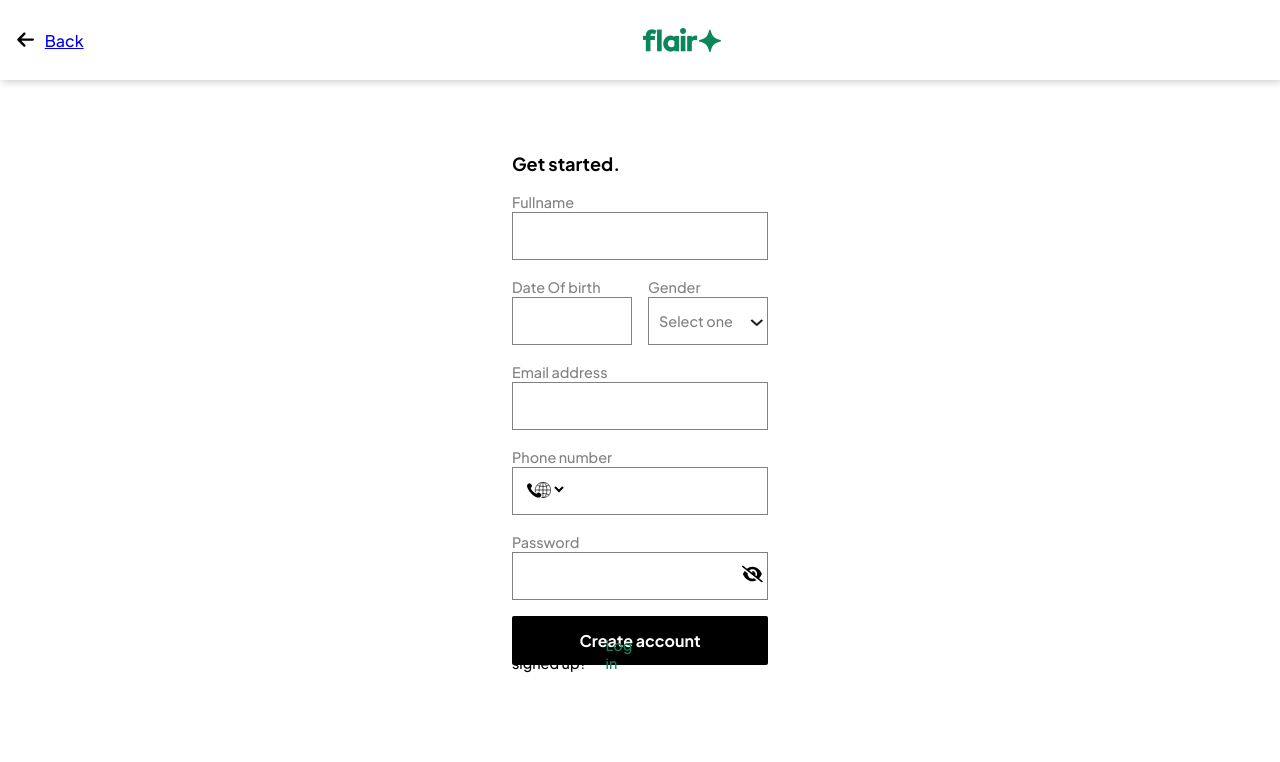
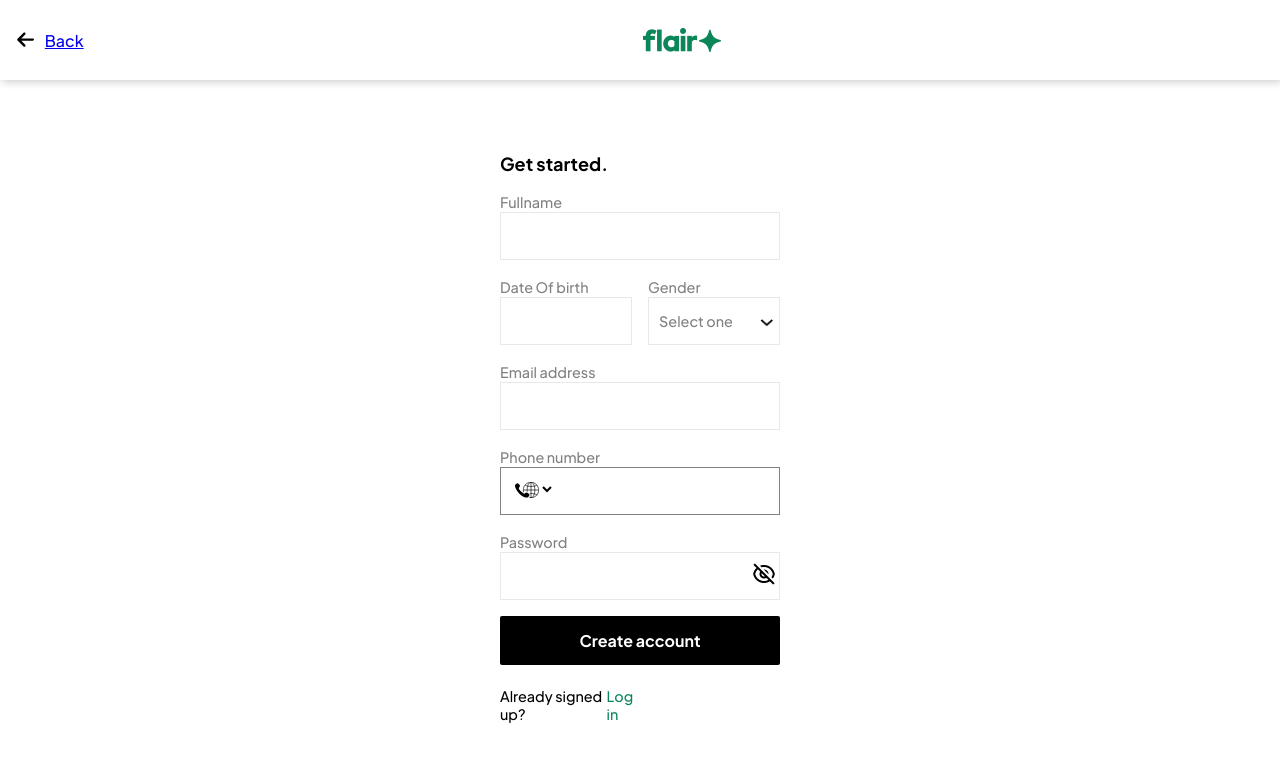
Before and after one commit to nkweku66/flair_inpath_project, a React (Vite) app: page /create in a window 1280 px wide. Shown: the top 762 px of the page. Built offline with nearby package versions, Linux system fonts and the light colour scheme.

Commit message:
add background effect on cards

```diff
--- a/src/pages/accountPage/AccountPage.styles.ts
+++ b/src/pages/accountPage/AccountPage.styles.ts
@@ -9,6 +9,7 @@ interface AccountProps {
     selected?: boolean;
     onClick?: () => void;
     heading?: boolean;
+    disabled?: boolean;
 }
 
 const AccountWrapper = styled.section`
@@ -107,7 +108,7 @@ const Text = styled.p<AccountProps>`
     }
 `
 const Card = styled.div<AccountProps>`
-    background-color: #F5F5F5;
+    background-color: ${(props) => props.selected? '#E8E8E8' : '#F5F5F5'};
     padding: 16px;
     outline: ${(props) => props.selected ? "2px solid #0B8659" : "1px solid #818181"}; ;
     display: flex;
@@ -119,10 +120,6 @@ const Card = styled.div<AccountProps>`
     cursor: pointer;
     transition: border .5s ease-in-out;
     width: 100%;
-
-    &:active{
-        border:2px solid #000;
-    }
 `
 
 const Button = styled(Link)<AccountProps>`
@@ -136,6 +133,7 @@ const Button = styled(Link)<AccountProps>`
     border: none;
     border-radius: 2px;
     color: ${(props) => props.selected ? '#fff' : '#818181'};
+    pointer-events: ${props => props.disabled ? 'none' : 'auto'};
     margin: 32px 0 62px 0;
     padding: 14px 0;
     cursor: pointer;
--- a/src/pages/accountPage/AccountPage.tsx
+++ b/src/pages/accountPage/AccountPage.tsx
@@ -44,7 +44,10 @@ const AccountPage = () => {
                 <S.CardsWrapper>
                     {Cards}
                 </S.CardsWrapper>
-                <S.Button to="/create" selected={selectCardIndex !== null}>
+                <S.Button to="/create"
+                    selected={selectCardIndex !== null}
+                    disabled={selectCardIndex === null}
+                >
                     Next
                     <S.ButtonArrow></S.ButtonArrow>
                 </S.Button>
--- a/src/pages/createAccount/CreateAccount.styles.ts
+++ b/src/pages/createAccount/CreateAccount.styles.ts
@@ -1,5 +1,5 @@
 import styled from "styled-components"
-import { FaArrowLeft, FaEyeSlash } from "react-icons/fa6";
+import { FaArrowLeft } from "react-icons/fa6";
 import PhoneInputWithCountrySelect from "react-phone-number-input";
 import { Link } from 'react-router-dom'
 
@@ -19,7 +19,7 @@ const Form = styled.form`
     }
 
     @media screen and (min-width: 1024px) {
-        padding: 72px 512px 218px 512px;
+        padding: 72px 500px 218px 500px;
     }
 )
 `
@@ -33,7 +33,7 @@ const Lable = styled.label`
 const InputField = styled.input`
     width: 100%;
     height: 48px;
-    border: 1px solid #818181;
+    border: 1px solid #E8E8E8;
     padding: 10px;
     margin-bottom: 16px;
     font-family: "EudoxusSans", san-serif;
@@ -59,7 +59,8 @@ const Inputs = styled.section`
     width: 100%;
 `
 
-const PasswordIcon = styled(FaEyeSlash)`
+const PasswordIcon = styled.img`
+    width: 24px;
     position: absolute;
     top: 50%;
     transform: translateY(-50%);
@@ -95,6 +96,12 @@ const SubText = styled.span`
 
     @media screen and (min-width: 744px) {
         width: 48%;
+    }
+
+    @media screen and (min-width: 1024px){
+        margin-top: 1.5em;
+        width: 50%;
+        top: 0;
     }
 )
 `
--- a/src/pages/createAccount/CreateAccount.tsx
+++ b/src/pages/createAccount/CreateAccount.tsx
@@ -45,12 +45,13 @@ const CreateAccount = () => {
                 <S.Inputs>
                     <S.Lable>Password</S.Lable>
                     <S.InputField type="password"/>
-                    <S.PasswordIcon></S.PasswordIcon>
+                    <S.PasswordIcon src="../images/eye.png"/>
                 </S.Inputs>
                 <S.SubmitButton to="/verification">
                     <Button
                         text="Create account"
                         path="/verification"
+
                     />
                 </S.SubmitButton>
                 <S.SubText>Already signed up?
```
Also changed, not shown: public/images/eye.png (added).
